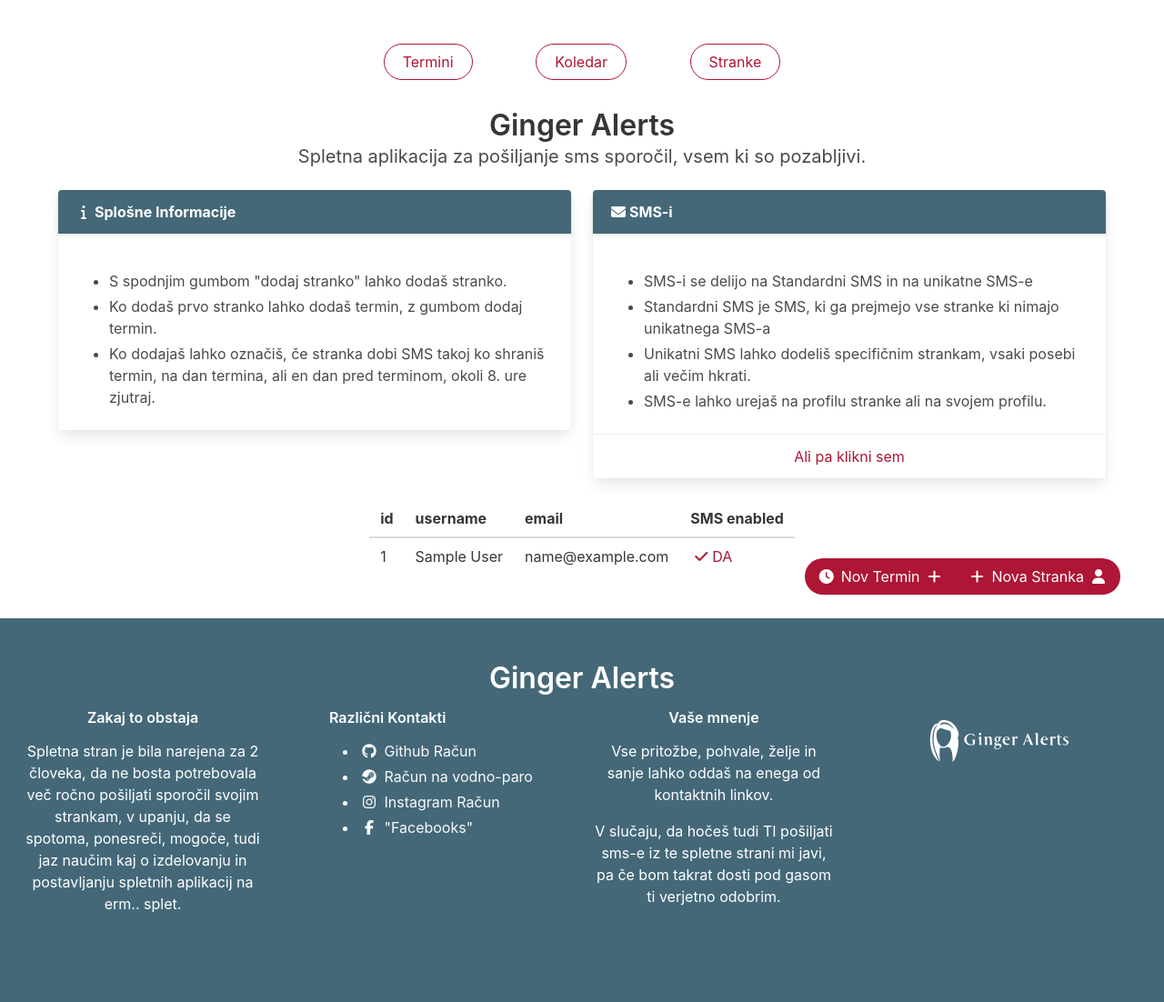
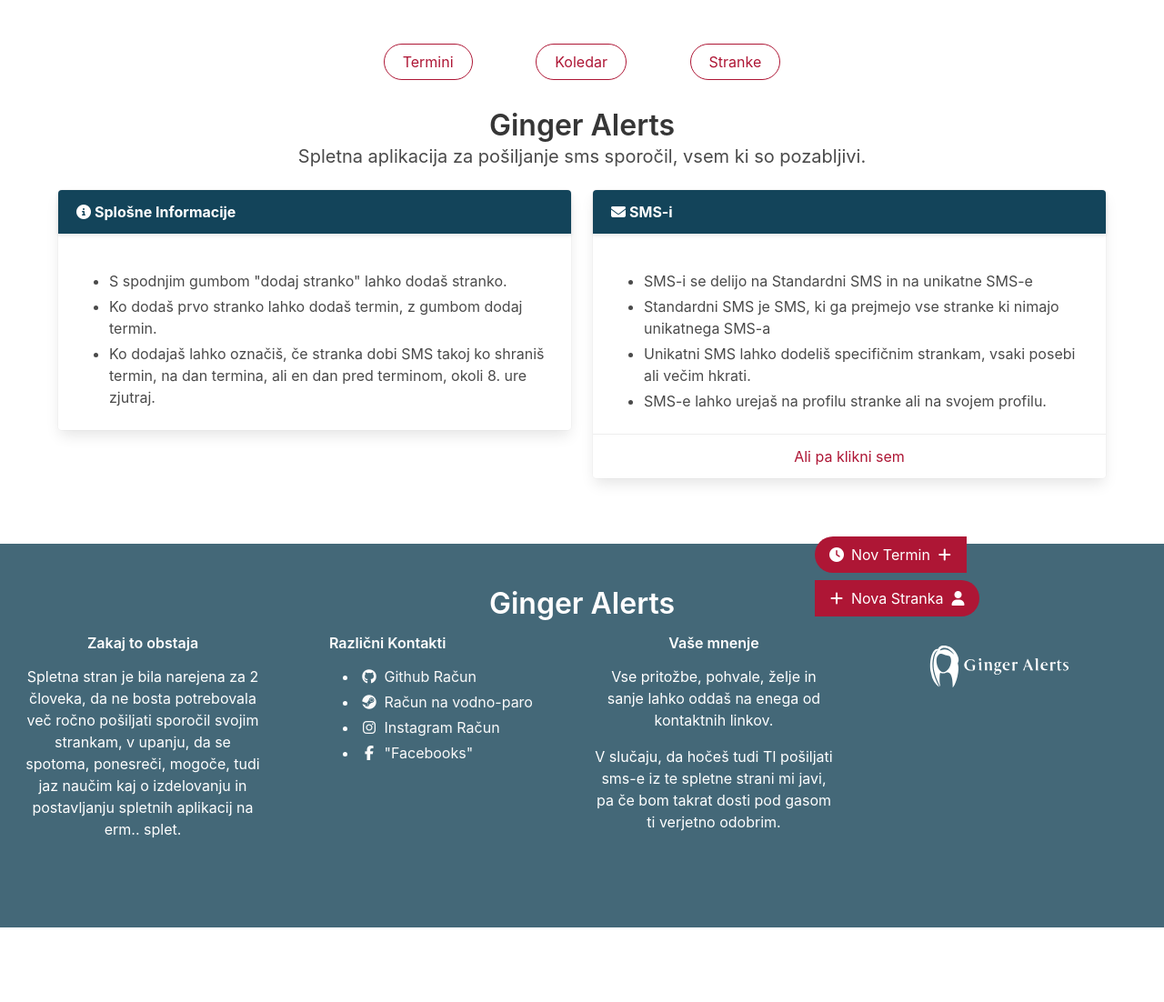
Before and after one commit to Zvmcevap/GingerAlerts, a Flask app: page / in a window 1280 px wide. Shown: the part 74-1176 px from the top of the page at 91% size. After the commit the page ends 1094 px from the top, so only its background shows below. Run offline with Flask 2, Linux system fonts and the light colour scheme; a user stored in the database is signed in; tables that the repository leaves empty hold one stand-in row (values such as "Sample post"); parts of the project's set-up code (start-up, migrations or seed data) failed here and were passed over; some libraries are stand-ins or nearby versions.

Commit message:
Prettied it up, Im done with how it looks... I hope

```diff
--- a/app/home/templates/index.html
+++ b/app/home/templates/index.html
@@ -18,9 +18,6 @@
     <h2 class="subtitle has-text-centered">
         Spletna aplikacija za pošiljanje sms sporočil, vsem ki so pozabljivi.
     </h2>
-
-
-
     {% if user %}
         {% if not user.send_SMS %}
             <article class="message is-warning">
@@ -41,7 +38,7 @@
                 <div class="card">
                     <header class="card-header">
                         <p class="card-header-title">
-                            <span class="icon"><i class="fas fa-info" aria-hidden="true"></i></span>
+                            <span class="icon"><i class="fas fa-info-circle" aria-hidden="true"></i></span>
                             <span>Splošne Informacije</span>
                         </p>
                     </header>
@@ -100,38 +97,19 @@
                 </a>
             </div>
         {% endif %}
-        {% if user.admin %}
-            <table class="table">
-                <thead>
-                <tr>
-                    <th>id</th>
-                    <th>username</th>
-                    <th>email</th>
-                    <th>SMS enabled</th>
-                </tr>
-                </thead>
-                <tbody>
-                {% for user in users_list %}
-                    <tr>
-                        <td>{{ user.id }}</td>
-                        <td>{{ user.name }}</td>
-                        <td>{{ user.email }}</td>
-                        {% if user.send_SMS %}
-                            <td><a class="is-success is-outlined"
-                                   href="{{ url_for('auth_bp.disapprove_sms', user_id = user.id) }}"><span class="icon"><i
-                                    class="fas fa-check"></i>
-                            </span><span>DA</span></a></td>
-                        {% else %}
-                            <td><a class="is-warning is-outlined"
-                                   href="{{ url_for('auth_bp.approve_sms', user_id = user.id) }}"><span class="icon"><i
-                                    class="fas fa-times"></i>
-                            </span><span>NE</span></a></td>
-                        {% endif %}
-                    </tr>
-                {% endfor %}
-                </tbody>
-            </table>
-        {% endif %}
+    {% else %}
+        <article class="message is-info">
+            <div class="message-header">
+                <p><span class="icon"><i class="fas fa-info-circle"
+                                         aria-hidden="true"></i></span><span>Potrebna Registracija</span></p>
+            </div>
+            <div class="message-body">
+                Za uporabo te spletne strani se morate <a href="{{ 'auth_bp.signup' }}">registrirati.</a>
+                Če ste se že, se lahko vpišete <a
+                    href="{{ 'auth_bp.login' }}">tukaj.</a>
+                <p class="help">Brez nč ni nč... vse deluje prek uporabnikovega profila.</p>
+            </div>
+        </article>
     {% endif %}
 
 {% endblock %}
--- a/app/static/base.css
+++ b/app/static/base.css
@@ -3,7 +3,9 @@
     bottom: 3rem;
     right: 3rem;
     -webkit-backface-visibility: hidden;
+    background-attachment: fixed !important;
     z-index: 1000;
+    width: 21rem;
 }
 
 .navbar, .navbar-end, .navbar-menu, .navbar-start {
@@ -31,10 +33,11 @@
     .buttons.dodaj {
         position: fixed;
         bottom: 3rem;
-        left: 3rem;
+        left:1rem;
         -webkit-backface-visibility: hidden;
         z-index: 1000;
         background-attachment: fixed !important;
+        width: 21rem;
     }
 }
 
@@ -98,7 +101,7 @@
 }
 
 .card-header {
-    background-color: #446878;
+    background-color: #13445A;
 }
 
 .card-header-title {
```
Also changed, not shown: app/templates/base.html (+5 -3 lines).
